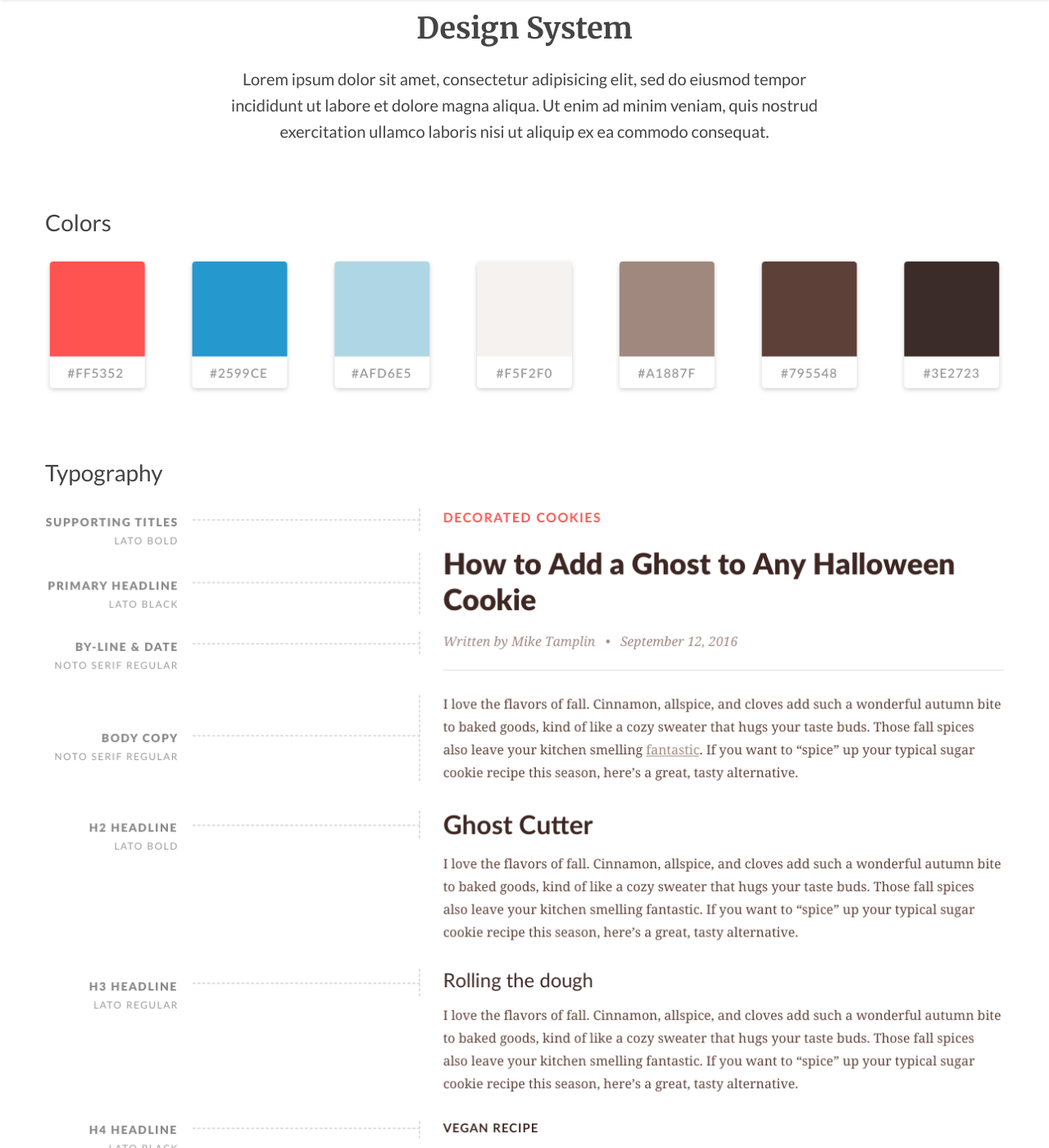
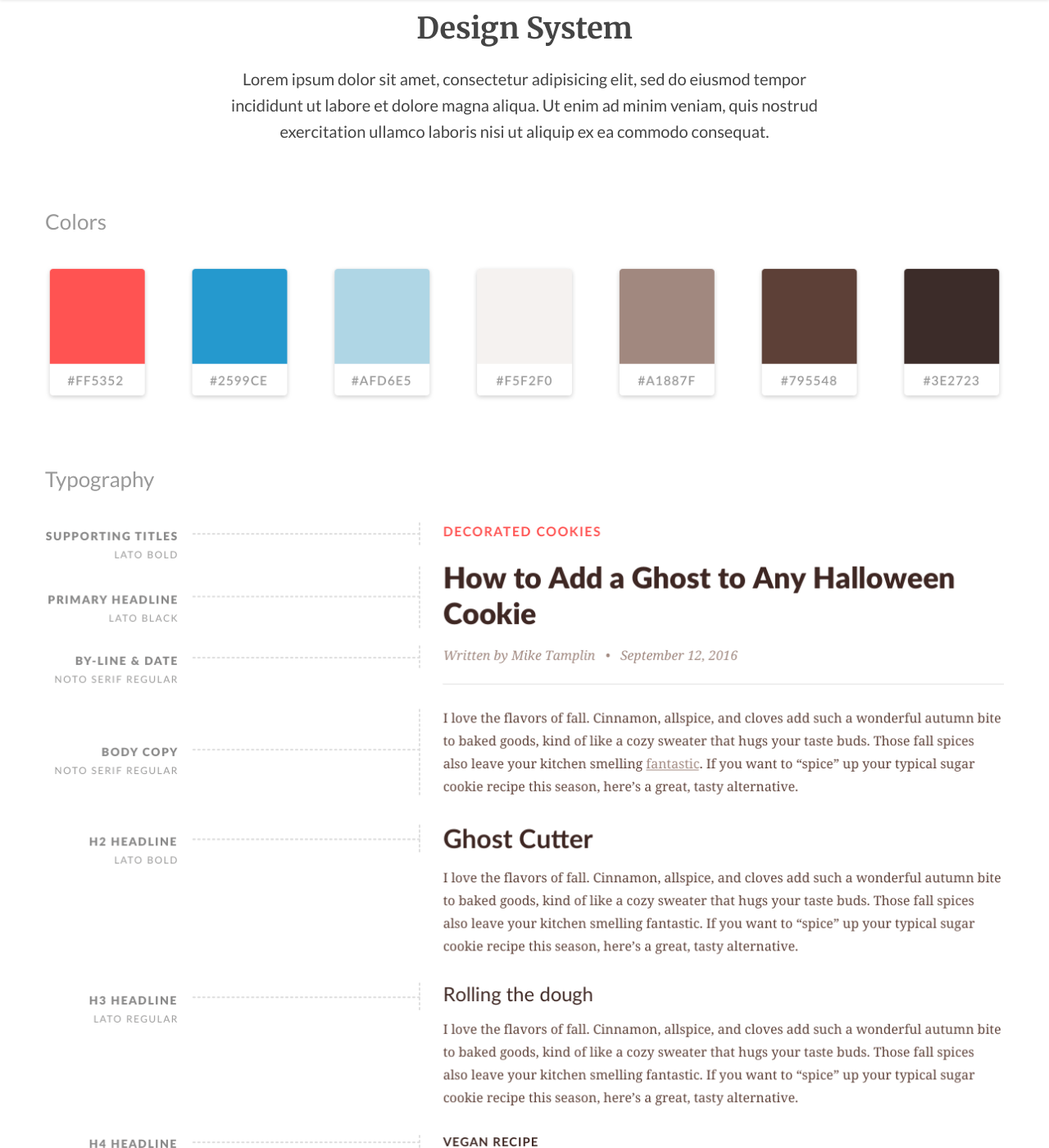
Before and after one commit to btamps/btamps.github.io, a Jekyll site: the page built from _posts/2016-04-07-semisweet.markdown, in a window 1280 px wide and 1400 px high, scrolled down 1094 px. Shown: the whole window at 82% size. Built offline with Jekyll 4.4.1, drawn with Linux system fonts in a browser that asks for light colours; nearby versions of some CDN libraries.

Commit message:
changed style

```diff
--- a/_sass/_base.scss
+++ b/_sass/_base.scss
@@ -2,6 +2,7 @@
 $orange: #FF9100;
 $orange-dark: #FF6D00;
 $dark: #444;
+$gray: #999;
 
 // Typography
 $font-serif: 'Merriweather', Georgia, serif;
@@ -57,9 +58,10 @@ h2 {
 }
 
 h3 {
-  margin-bottom: 1em;
+  margin-bottom: 1.5em;
   font-size: 20px;
   margin-top: 0;
+  color: $gray;
 }
 
 h4 {
@@ -85,7 +87,7 @@ p {
     font-size: 36px;
   }
   h3 {
-    font-size: 28px;
+    font-size: 26px;
   }
   p {
     line-height: 1.6;
```
